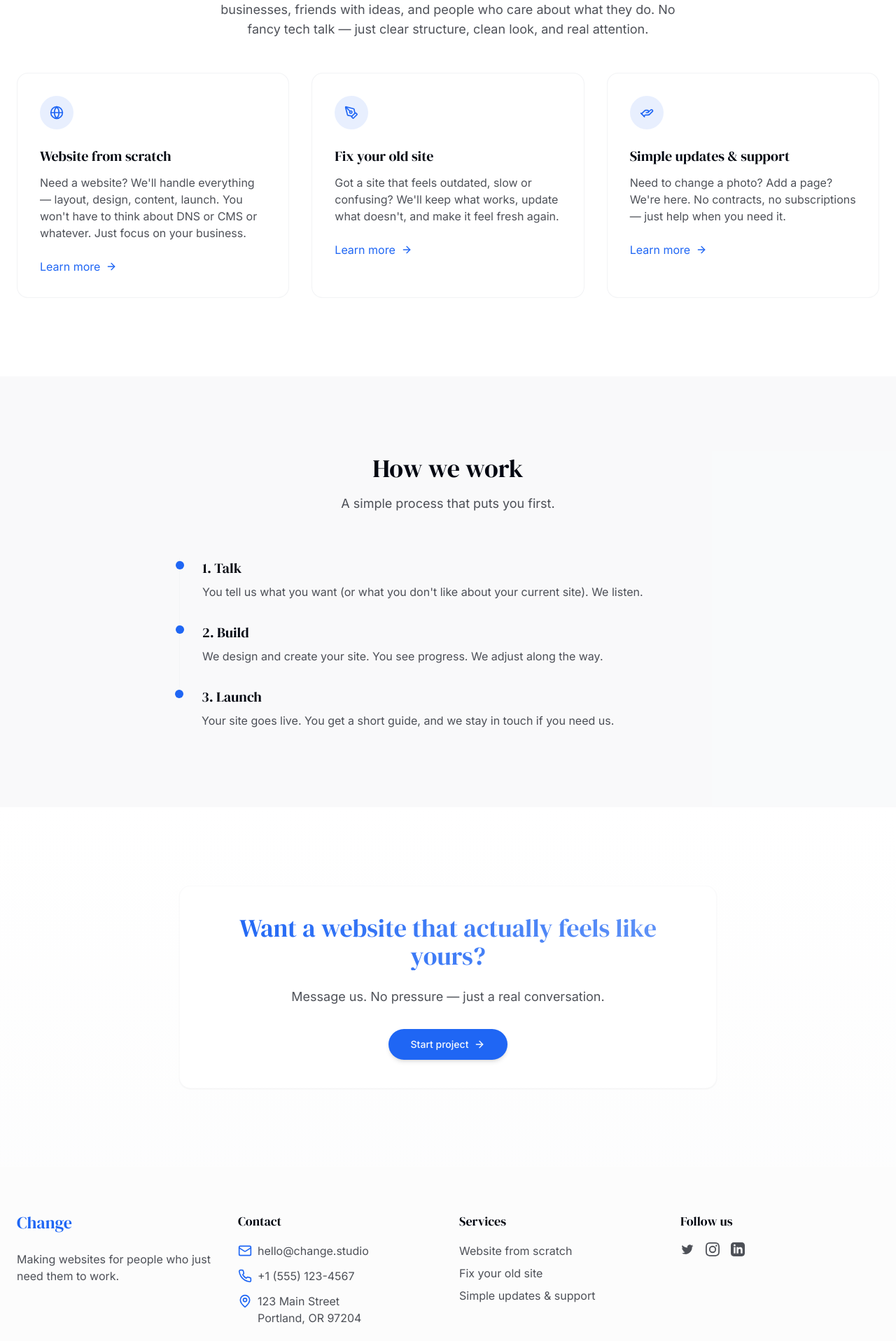
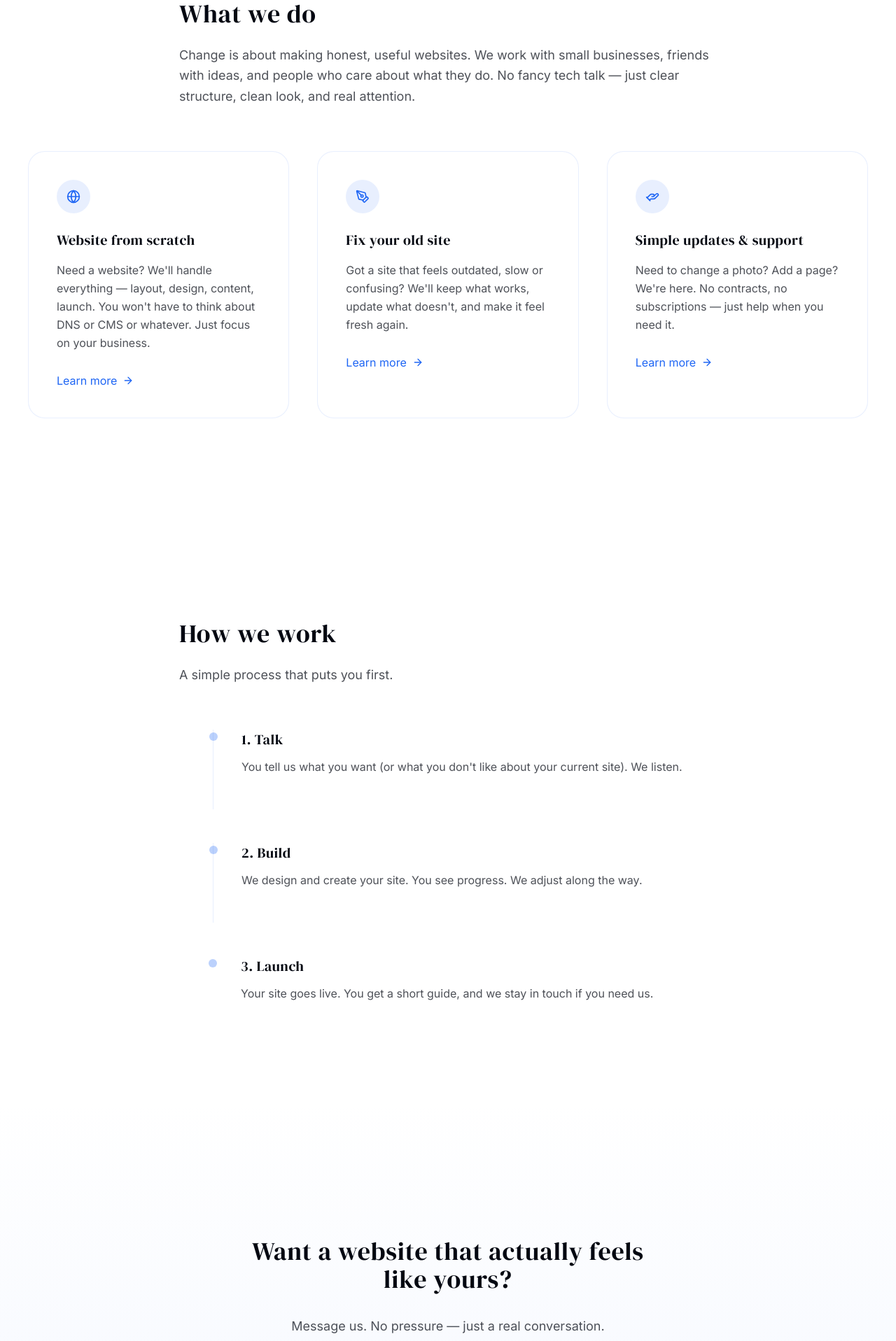
Before and after one commit to psyclr/change-website-canvas, a React (Vite) app: page / in a window 1280 px wide. Shown: the part 880-2797 px from the top of the page at 70% size. Built offline with nearby package versions, Linux system fonts and the light colour scheme.

Commit message:
Refactor: Improve visual design and layout
- Increased vertical spacing and padding.
- Adjusted typography for a softer feel.
- Removed rigid grids and boxy blocks.
- Simplified UI for a more human-centric design.

```diff
--- a/src/components/CtaSection.tsx
+++ b/src/components/CtaSection.tsx
@@ -4,14 +4,14 @@ import { ArrowRight } from "lucide-react";
 
 const CtaSection = () => {
   return (
-    <section id="get-started" className="py-20 md:py-28 bg-gradient-to-b from-white to-secondary/20">
-      <div className="container mx-auto px-4 sm:px-6">
-        <div className="max-w-3xl mx-auto text-center bg-white p-10 rounded-2xl shadow-sm border border-border/20">
-          <h2 className="text-3xl md:text-4xl font-display mb-6 text-gradient">Want a website that actually feels like yours?</h2>
-          <p className="text-lg text-foreground/70 mb-8 max-w-2xl mx-auto">
+    <section id="get-started" className="py-28 md:py-36 bg-gradient-to-b from-white to-primary/5">
+      <div className="container mx-auto px-6 sm:px-10">
+        <div className="max-w-2xl mx-auto text-center p-12 rounded-3xl">
+          <h2 className="text-3xl md:text-4xl font-display mb-8 font-normal">Want a website that actually feels like yours?</h2>
+          <p className="text-lg text-foreground/70 mb-10 leading-relaxed">
             Message us. No pressure — just a real conversation.
           </p>
-          <Button asChild size="lg" className="rounded-full shadow-md hover:shadow-lg transition-all duration-300">
+          <Button asChild size="lg" className="rounded-full shadow-sm hover:shadow-md transition-all duration-300 bg-primary/90 hover:bg-primary">
             <a href="#contact" className="flex items-center gap-2">
               Start project <ArrowRight className="h-4 w-4" />
             </a>
--- a/src/components/Footer.tsx
+++ b/src/components/Footer.tsx
@@ -3,41 +3,41 @@ import { Mail, MapPin, Phone } from "lucide-react";
 
 const Footer = () => {
   return (
-    <footer id="contact" className="py-16 bg-secondary/30">
-      <div className="container mx-auto px-4 sm:px-6">
-        <div className="grid md:grid-cols-2 lg:grid-cols-4 gap-8">
+    <footer id="contact" className="py-24 bg-white">
+      <div className="container mx-auto px-6 sm:px-10">
+        <div className="grid md:grid-cols-2 lg:grid-cols-4 gap-12">
           <div>
-            <div className="mb-6">
+            <div className="mb-8">
               <span className="text-2xl font-display text-primary">Change</span>
             </div>
-            <p className="text-foreground/70 max-w-xs">
+            <p className="text-foreground/70 max-w-xs leading-relaxed">
               Making websites for people who just need them to work.
             </p>
           </div>
 
           <div>
-            <h3 className="text-lg font-display mb-4">Contact</h3>
-            <ul className="space-y-3">
+            <h3 className="text-lg font-display mb-6 font-normal">Contact</h3>
+            <ul className="space-y-4">
               <li className="flex items-start">
-                <Mail className="h-5 w-5 text-primary mr-2 mt-0.5" />
+                <Mail className="h-5 w-5 text-primary mr-3 mt-0.5" />
                 <a href="mailto:hello@change.studio" className="text-foreground/70 hover:text-foreground">
                   hello@change.studio
                 </a>
               </li>
               <li className="flex items-start">
-                <Phone className="h-5 w-5 text-primary mr-2 mt-0.5" />
+                <Phone className="h-5 w-5 text-primary mr-3 mt-0.5" />
                 <span className="text-foreground/70">+1 (555) 123-4567</span>
               </li>
               <li className="flex items-start">
-                <MapPin className="h-5 w-5 text-primary mr-2 mt-0.5" />
+                <MapPin className="h-5 w-5 text-primary mr-3 mt-0.5" />
                 <span className="text-foreground/70">123 Main Street<br />Portland, OR 97204</span>
               </li>
             </ul>
           </div>
 
           <div>
-            <h3 className="text-lg font-display mb-4">Services</h3>
-            <ul className="space-y-2">
+            <h3 className="text-lg font-display mb-6 font-normal">Services</h3>
+            <ul className="space-y-3">
               <li>
                 <a href="#services" className="text-foreground/70 hover:text-foreground">Website from scratch</a>
               </li>
@@ -51,23 +51,23 @@ const Footer = () => {
           </div>
 
           <div>
-            <h3 className="text-lg font-display mb-4">Follow us</h3>
-            <div className="flex space-x-4">
-              <a href="https://twitter.com" className="text-foreground/70 hover:text-foreground" aria-label="Twitter">
+            <h3 className="text-lg font-display mb-6 font-normal">Follow us</h3>
+            <div className="flex space-x-5">
+              <a href="https://twitter.com" className="text-foreground/60 hover:text-foreground" aria-label="Twitter">
                 <svg className="h-5 w-5" fill="currentColor" viewBox="0 0 24 24"><path d="M8.29 20.251c7.547 0 11.675-6.253 11.675-11.675 0-.178 0-.355-.012-.53A8.348 8.348 0 0022 5.92a8.19 8.19 0 01-2.357.646 4.118 4.118 0 001.804-2.27 8.224 8.224 0 01-2.605.996 4.107 4.107 0 00-6.993 3.743 11.65 11.65 0 01-8.457-4.287 4.106 4.106 0 001.27 5.477A4.072 4.072 0 012.8 9.713v.052a4.105 4.105 0 003.292 4.022 4.095 4.095 0 01-1.853.07 4.108 4.108 0 003.834 2.85A8.233 8.233 0 012 18.407a11.616 11.616 0 006.29 1.84"></path></svg>
               </a>
-              <a href="https://instagram.com" className="text-foreground/70 hover:text-foreground" aria-label="Instagram">
+              <a href="https://instagram.com" className="text-foreground/60 hover:text-foreground" aria-label="Instagram">
                 <svg className="h-5 w-5" fill="currentColor" viewBox="0 0 24 24"><path d="M12 2.163c3.204 0 3.584.012 4.85.07 3.252.148 4.771 1.691 4.919 4.919.058 1.265.069 1.645.069 4.849 0 3.205-.012 3.584-.069 4.849-.149 3.225-1.664 4.771-4.919 4.919-1.266.058-1.644.07-4.85.07-3.204 0-3.584-.012-4.849-.07-3.26-.149-4.771-1.699-4.919-4.92-.058-1.265-.07-1.644-.07-4.849 0-3.204.013-3.583.07-4.849.149-3.227 1.664-4.771 4.919-4.919 1.266-.057 1.645-.069 4.849-.069zM12 0C8.741 0 8.333.014 7.053.072 2.695.272.273 2.69.073 7.052.014 8.333 0 8.741 0 12c0 3.259.014 3.668.072 4.948.2 4.358 2.618 6.78 6.98 6.98C8.333 23.986 8.741 24 12 24c3.259 0 3.668-.014 4.948-.072 4.354-.2 6.782-2.618 6.979-6.98.059-1.28.073-1.689.073-4.948 0-3.259-.014-3.667-.072-4.947-.196-4.354-2.617-6.78-6.979-6.98C15.668.014 15.259 0 12 0zm0 5.838a6.162 6.162 0 100 12.324 6.162 6.162 0 000-12.324zM12 16a4 4 0 110-8 4 4 0 010 8zm6.406-11.845a1.44 1.44 0 100 2.881 1.44 1.44 0 000-2.881z"></path></svg>
               </a>
-              <a href="https://linkedin.com" className="text-foreground/70 hover:text-foreground" aria-label="LinkedIn">
+              <a href="https://linkedin.com" className="text-foreground/60 hover:text-foreground" aria-label="LinkedIn">
                 <svg className="h-5 w-5" fill="currentColor" viewBox="0 0 24 24"><path d="M19 0h-14c-2.761 0-5 2.239-5 5v14c0 2.761 2.239 5 5 5h14c2.762 0 5-2.239 5-5v-14c0-2.761-2.238-5-5-5zm-11 19h-3v-11h3v11zm-1.5-12.268c-.966 0-1.75-.79-1.75-1.764s.784-1.764 1.75-1.764 1.75.79 1.75 1.764-.783 1.764-1.75 1.764zm13.5 12.268h-3v-5.604c0-3.368-4-3.113-4 0v5.604h-3v-11h3v1.765c1.396-2.586 7-2.777 7 2.476v6.759z"></path></svg>
               </a>
             </div>
           </div>
         </div>
 
-        <div className="mt-12 pt-8 border-t border-border/50 text-center">
-          <p className="text-sm text-foreground/60">
+        <div className="mt-16 pt-10 border-t border-border/20 text-center">
+          <p className="text-sm text-foreground/50">
             © {new Date().getFullYear()} Change. All rights reserved.
           </p>
         </div>
--- a/src/components/Header.tsx
+++ b/src/components/Header.tsx
@@ -5,17 +5,17 @@ import { Sheet, SheetContent, SheetTrigger } from "@/components/ui/sheet";
 
 const Header = () => {
   return (
-    <header className="py-6 md:py-8">
-      <div className="container mx-auto px-4 sm:px-6 flex justify-between items-center">
+    <header className="py-10 md:py-12">
+      <div className="container mx-auto px-6 sm:px-10 flex justify-between items-center">
         <div className="flex items-center">
-          <span className="text-xl font-display text-primary mr-1">Change</span>
+          <span className="text-2xl font-display text-primary">Change</span>
         </div>
 
-        <div className="hidden md:flex space-x-8 items-center">
-          <a href="#services" className="text-sm text-foreground/80 hover:text-foreground transition-colors">What we do</a>
-          <a href="#process" className="text-sm text-foreground/80 hover:text-foreground transition-colors">How we work</a>
-          <a href="#contact" className="text-sm text-foreground/80 hover:text-foreground transition-colors">Contact</a>
-          <Button asChild size="sm" className="rounded-full">
+        <div className="hidden md:flex space-x-10 items-center">
+          <a href="#services" className="text-foreground/70 hover:text-foreground transition-colors">What we do</a>
+          <a href="#process" className="text-foreground/70 hover:text-foreground transition-colors">How we work</a>
+          <a href="#contact" className="text-foreground/70 hover:text-foreground transition-colors">Contact</a>
+          <Button asChild size="sm" className="rounded-full ml-4 bg-primary/90 hover:bg-primary">
             <a href="#get-started">Start project</a>
           </Button>
         </div>
@@ -28,11 +28,11 @@ const Header = () => {
             </Button>
           </SheetTrigger>
           <SheetContent>
-            <nav className="flex flex-col space-y-4 mt-8">
-              <a href="#services" className="text-foreground/80 hover:text-foreground transition-colors py-2">What we do</a>
-              <a href="#process" className="text-foreground/80 hover:text-foreground transition-colors py-2">How we work</a>
-              <a href="#contact" className="text-foreground/80 hover:text-foreground transition-colors py-2">Contact</a>
-              <Button asChild className="mt-4 rounded-full">
+            <nav className="flex flex-col space-y-6 mt-10">
+              <a href="#services" className="text-foreground/70 hover:text-foreground transition-colors py-2">What we do</a>
+              <a href="#process" className="text-foreground/70 hover:text-foreground transition-colors py-2">How we work</a>
+              <a href="#contact" className="text-foreground/70 hover:text-foreground transition-colors py-2">Contact</a>
+              <Button asChild className="mt-6 rounded-full bg-primary/90 hover:bg-primary">
                 <a href="#get-started">Start project</a>
               </Button>
             </nav>
--- a/src/components/HeroSection.tsx
+++ b/src/components/HeroSection.tsx
@@ -4,19 +4,19 @@ import { ArrowRight } from "lucide-react";
 
 const HeroSection = () => {
   return (
-    <section className="py-16 md:py-24 relative overflow-hidden">
+    <section className="py-24 md:py-32 relative overflow-hidden">
       <div className="absolute inset-0 bg-gradient-to-br from-primary/5 to-white pointer-events-none -z-10"></div>
-      <div className="container mx-auto px-4 sm:px-6 text-center md:text-left">
+      <div className="container mx-auto px-6 sm:px-10 text-center md:text-left">
         <div className="max-w-3xl mx-auto md:mx-0">
-          <h1 className="text-4xl md:text-5xl lg:text-6xl leading-tight mb-6 animate-fade-in">
+          <h1 className="text-4xl md:text-5xl lg:text-6xl leading-tight tracking-tight mb-8 animate-fade-in font-normal">
             You just need a <span className="highlight">normal website</span>. We'll make it.
           </h1>
-          <p className="text-lg md:text-xl text-foreground/80 mb-8 max-w-2xl mx-auto md:mx-0 animate-fade-in" style={{animationDelay: "0.2s"}}>
+          <p className="text-lg md:text-xl text-foreground/80 mb-10 max-w-2xl mx-auto md:mx-0 animate-fade-in leading-relaxed" style={{animationDelay: "0.2s"}}>
             We're a small studio that makes websites for people who just want things to work.
             No noise, no pushy marketing, no 'we'll circle back later' — just clear, good websites that reflect what your business really is.
           </p>
-          <div className="flex flex-col sm:flex-row gap-4 justify-center md:justify-start animate-fade-in" style={{animationDelay: "0.4s"}}>
-            <Button asChild size="lg" className="rounded-full shadow-sm hover:shadow-md group">
+          <div className="flex flex-col sm:flex-row gap-6 justify-center md:justify-start animate-fade-in" style={{animationDelay: "0.4s"}}>
+            <Button asChild size="lg" className="rounded-full shadow-sm hover:shadow-md group bg-primary/90 hover:bg-primary">
               <a href="#get-started" className="flex items-center gap-2">
                 Start project <ArrowRight className="h-4 w-4 group-hover:translate-x-1 transition-transform" />
               </a>
--- a/src/components/ProcessSection.tsx
+++ b/src/components/ProcessSection.tsx
@@ -1,33 +1,33 @@
 
 const ProcessSection = () => {
   return (
-    <section id="process" className="py-20 md:py-28 bg-secondary/50">
-      <div className="container mx-auto px-4 sm:px-6">
-        <div className="text-center mb-16">
-          <h2 className="text-3xl md:text-4xl font-display mb-4">How we work</h2>
-          <p className="text-lg text-foreground/70 max-w-2xl mx-auto">
+    <section id="process" className="py-28 md:py-36 bg-white">
+      <div className="container mx-auto px-6 sm:px-10">
+        <div className="max-w-3xl mx-auto mb-16">
+          <h2 className="text-3xl md:text-4xl font-display mb-6 font-normal">How we work</h2>
+          <p className="text-lg text-foreground/70 leading-relaxed">
             A simple process that puts you first.
           </p>
         </div>
 
-        <div className="max-w-3xl mx-auto">
-          <div className="timeline-item">
-            <h3 className="text-xl font-display mb-2">1. Talk</h3>
-            <p className="text-foreground/70">
+        <div className="max-w-2xl mx-auto space-y-12">
+          <div className="timeline-item pl-10">
+            <h3 className="text-xl font-display mb-3 font-normal">1. Talk</h3>
+            <p className="text-foreground/70 leading-relaxed">
               You tell us what you want (or what you don't like about your current site). We listen.
             </p>
           </div>
 
-          <div className="timeline-item">
-            <h3 className="text-xl font-display mb-2">2. Build</h3>
-            <p className="text-foreground/70">
+          <div className="timeline-item pl-10">
+            <h3 className="text-xl font-display mb-3 font-normal">2. Build</h3>
+            <p className="text-foreground/70 leading-relaxed">
               We design and create your site. You see progress. We adjust along the way.
             </p>
           </div>
 
-          <div className="timeline-item">
-            <h3 className="text-xl font-display mb-2">3. Launch</h3>
-            <p className="text-foreground/70">
+          <div className="timeline-item pl-10">
+            <h3 className="text-xl font-display mb-3 font-normal">3. Launch</h3>
+            <p className="text-foreground/70 leading-relaxed">
               Your site goes live. You get a short guide, and we stay in touch if you need us.
             </p>
           </div>
--- a/src/components/ServicesSection.tsx
+++ b/src/components/ServicesSection.tsx
@@ -15,8 +15,8 @@ const ServiceCard = ({
       <div className="inline-flex items-center justify-center w-12 h-12 rounded-full bg-primary/10 mb-6">
         <Icon className="h-5 w-5 text-primary" />
       </div>
-      <h3 className="text-xl font-display mb-3">{title}</h3>
-      <p className="text-foreground/70 mb-6">{description}</p>
+      <h3 className="text-xl font-display mb-4 font-normal">{title}</h3>
+      <p className="text-foreground/70 mb-7 leading-relaxed">{description}</p>
       <a href="#contact" className="inline-flex items-center text-primary hover:underline">
         Learn more
         <ArrowRight className="ml-2 h-4 w-4" />
@@ -27,18 +27,18 @@ const ServiceCard = ({
 
 const ServicesSection = () => {
   return (
-    <section id="services" className="py-20 md:py-28">
-      <div className="container mx-auto px-4 sm:px-6">
-        <div className="text-center mb-12">
-          <h2 className="text-3xl md:text-4xl font-display mb-4">What we do</h2>
-          <p className="text-lg text-foreground/70 max-w-2xl mx-auto">
+    <section id="services" className="py-28 md:py-36">
+      <div className="container mx-auto px-6 sm:px-10">
+        <div className="max-w-3xl mx-auto mb-16">
+          <h2 className="text-3xl md:text-4xl font-display mb-6 font-normal">What we do</h2>
+          <p className="text-lg text-foreground/70 leading-relaxed">
             Change is about making honest, useful websites.
             We work with small businesses, friends with ideas, and people who care about what they do.
             No fancy tech talk — just clear structure, clean look, and real attention.
           </p>
         </div>
 
-        <div className="grid md:grid-cols-3 gap-8">
+        <div className="grid md:grid-cols-3 gap-10">
           <ServiceCard
             title="Website from scratch"
             description="Need a website? We'll handle everything — layout, design, content, launch. You won't have to think about DNS or CMS or whatever. Just focus on your business."
--- a/src/index.css
+++ b/src/index.css
@@ -48,11 +48,11 @@
   }
 
   body {
-    @apply bg-background text-foreground font-sans antialiased;
+    @apply bg-background text-foreground font-sans antialiased leading-relaxed;
   }
 
   h1, h2, h3, h4, h5, h6 {
-    @apply font-display font-normal;
+    @apply font-display font-normal tracking-wide;
   }
 }
 
@@ -63,16 +63,16 @@
 
   .highlight::after {
     content: '';
-    @apply absolute bg-primary/10 w-full h-[0.4em] bottom-0 left-0 -z-10;
+    @apply absolute bg-primary/10 w-full h-[0.4em] bottom-1 left-0 -z-10;
   }
 
   .timeline-item {
-    @apply relative pl-8 pb-8 border-l border-secondary;
+    @apply relative pl-8 pb-12 border-l border-primary/10;
   }
 
   .timeline-item::before {
     content: '';
-    @apply absolute w-3 h-3 rounded-full bg-primary -left-[6.5px] top-1;
+    @apply absolute w-3 h-3 rounded-full bg-primary/30 -left-[6.5px] top-1;
   }
 
   .timeline-item:last-child {
@@ -80,7 +80,7 @@
   }
 
   .service-card {
-    @apply p-8 rounded-2xl bg-white border border-border/50 transition-all duration-300 hover:shadow-md hover:-translate-y-1;
+    @apply p-10 rounded-3xl bg-white border border-primary/10 transition-all duration-300 hover:shadow-sm hover:-translate-y-1;
   }
 
   .text-gradient {
```
